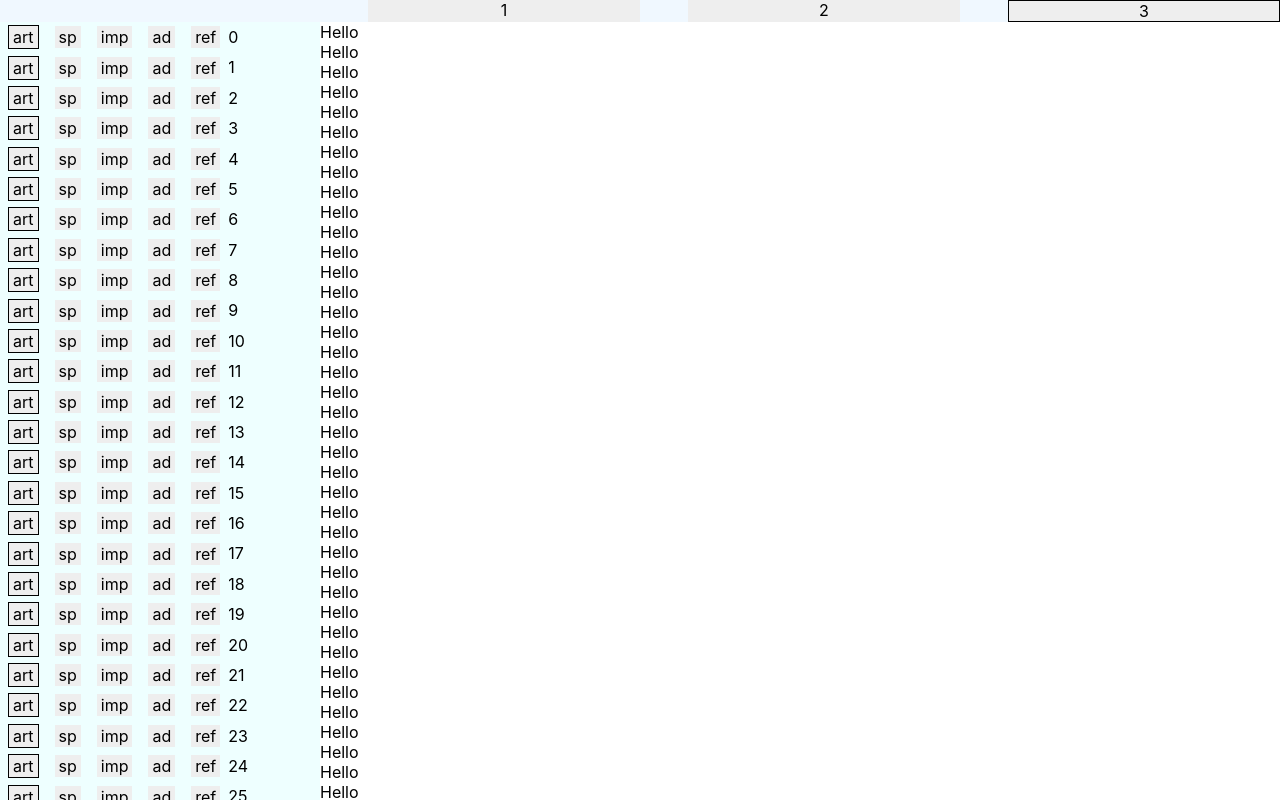
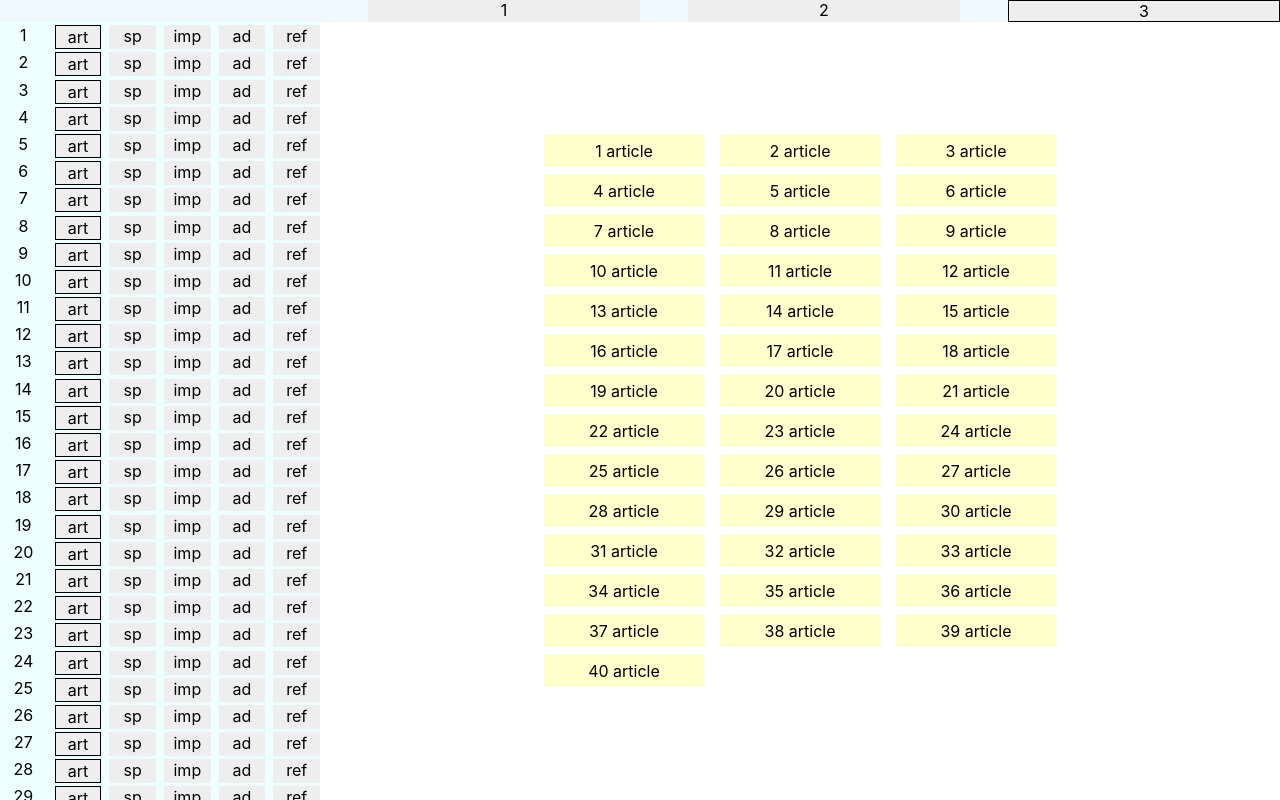
Before and after one commit to RaduW/news-layout-test, a React (Create React App) app: page / in a window 1280 px wide. Built offline with nearby package versions, Linux system fonts and the light colour scheme.

Commit message:
added main grid and some styles

```diff
--- a/src/App.scss
+++ b/src/App.scss
@@ -32,13 +32,22 @@ $left-panel-width: 20em;
 }
 
 .button-container{
+  display: grid;
+  grid-template-columns: repeat(6, 1fr);
+  grid-column-gap: 0.5em;
+  margin-top: 0.2em;
+}
+
+.item-name{
+  text-align: center;
 }
 
 .small-button {
+  text-align: center;
   display: inline-block;
   cursor: pointer;
   background-color: #eee;
-  margin: 0.2em 0.5em;
+  //margin: 0.2em 0.5em;
   padding: 1px 4px;
   &:hover{
     background-color: #ccc;
@@ -50,8 +59,95 @@ $left-panel-width: 20em;
   border: thin black solid;
 }
 
+.the-grid{
+  display:grid;
+  grid-gap: 0.5em 1em;
+  grid-auto-rows: 2em;
+  grid-auto-flow: row dense;
+}
+
+.item{
+  display: grid;
+  place-items: center;
+  text-align: center
+}
 
 .GridPanel {
   background-color: white;
   overflow-y: auto;
+  display: grid;
+  place-items: center;
 }
+
+.one-column {
+  grid-template-columns: repeat(1, 10em);
+  .article{
+  }
+  .sports{
+  }
+  .important{
+  }
+  .ad{
+  }
+  .references{
+  }
+
+
+}
+
+.two-columns{
+  grid-template-columns: repeat(2, 10em);
+
+  .article{
+  }
+  .sports{
+    grid-column-end: span 2;
+    grid-row-end: span 2;
+  }
+  .important{
+    grid-column-end: span 2;
+    grid-row-end: span 2;
+  }
+  .ad{
+  }
+  .references{
+  }
+
+}
+
+.three-columns{
+  grid-template-columns: repeat(3, 10em);
+  .article{
+  }
+  .sports{
+    grid-column-end: span 2;
+    grid-row-end: span 2;
+  }
+  .important{
+    grid-column-end: span 3;
+    grid-row-end: span 2;
+  }
+  .ad{
+    grid-row-end: span 2;
+  }
+  .references{
+    grid-column-end: span 3;
+    grid-row-end: span 2;
+  }
+}
+
+.article{
+  background-color: #ffc;
+}
+.sports{
+  background-color: #aaffaa;
+}
+.important{
+  background-color: #ff4;
+}
+.ad{
+  background-color: #faa;
+}
+.references{
+  background-color: #afafff;
+}
--- a/src/App.tsx
+++ b/src/App.tsx
@@ -1,4 +1,4 @@
-import React, { useState} from 'react'
+import React, {useState} from 'react'
 import './App.scss'
 
 type ElementType = "article" | "sports" | "important" | "ad" | "references"
@@ -14,10 +14,12 @@ interface AppState {
 
 }
 
-function initialAppState():AppState{
+function initialAppState(): AppState {
 
-    const elements = new Array<DisplayElement>(40).fill({type: "article", id:""}).map(
-        (elm,idx) => {  return {type:"article", id:`${idx}`} as DisplayElement}
+    const elements = new Array<DisplayElement>(40).fill({type: "article", id: ""}).map(
+        (elm, idx) => {
+            return {type: "article", id: `${idx + 1}`} as DisplayElement
+        }
     )
     return {
         columns: 3,
@@ -27,7 +29,7 @@ function initialAppState():AppState{
 
 export function App() {
     const [state, setState]: [AppState, (state: AppState) => void] = useState(initialAppState());
-    const setColumns = (columns: number) => setState({...state , columns})
+    const setColumns = (columns: number) => setState({...state, columns})
     return (
         <div className="App">
             <Toolbar columns={state.columns} setColumns={setColumns}/>
@@ -37,12 +39,12 @@ export function App() {
     )
 }
 
-interface ControlPanelProps{
+interface ControlPanelProps {
     elements: DisplayElement[]
 }
 
-function ControlPanel(props: ControlPanelProps){
-    const elements = props.elements.map( (elm)=>
+function ControlPanel(props: ControlPanelProps) {
+    const elements = props.elements.map((elm) =>
         <ElementController elm={elm}/>
     )
     return (<div className="ControlPanel">
@@ -50,17 +52,26 @@ function ControlPanel(props: ControlPanelProps){
     </div>)
 }
 
-interface GridPanelProps{
+interface GridPanelProps {
     columns: number
     elements: DisplayElement[]
 }
 
-function GridPanel(props: GridPanelProps){
-    const elements = props.elements.map( (_elm)=>
-        <div>Hello</div>
-    )
+function GridPanel(props: GridPanelProps) {
+    const elements = props.elements.map((elm) => GridItem(elm))
+
+    const numCols = props.columns;
+    const gridType = numCols === 3 ? "three-columns" : numCols === 2 ? "two-columns" : "one-column";
     return (<div className="GridPanel">
-        {elements}
+        <div className={`the-grid ${gridType}`}>
+            {elements}
+        </div>
+    </div>)
+}
+
+function GridItem(props: DisplayElement) {
+    return (<div className={`item ${props.type}`}>
+        {`${props.id} ${props.type}`}
     </div>)
 }
 
@@ -95,23 +106,24 @@ function ColumnsButton(props: ColumnsButtonProps) {
     )
 }
 
-interface ElementControllerProps{
+interface ElementControllerProps {
     elm: DisplayElement
 }
-function ElementController(props: ElementControllerProps){
-    const art_active = props.elm.type === 'article' ? "active": ""
-    const sp_active = props.elm.type === 'sports' ? "active": ""
-    const imp_active = props.elm.type === 'important' ? "active": ""
-    const ad_active = props.elm.type === 'ad' ? "active": ""
-    const ref_active = props.elm.type === 'references' ? "active": ""
+
+function ElementController(props: ElementControllerProps) {
+    const art_active = props.elm.type === 'article' ? "active" : ""
+    const sp_active = props.elm.type === 'sports' ? "active" : ""
+    const imp_active = props.elm.type === 'important' ? "active" : ""
+    const ad_active = props.elm.type === 'ad' ? "active" : ""
+    const ref_active = props.elm.type === 'references' ? "active" : ""
     return (
         <div className='button-container'>
+            <span className="item-name">{props.elm.id}</span>
             <span className={`small-button ${art_active}`}>art</span>
             <span className={`small-button ${sp_active}`}>sp</span>
             <span className={`small-button ${imp_active}`}>imp</span>
             <span className={`small-button ${ad_active}`}>ad</span>
             <span className={`small-button ${ref_active}`}>ref</span>
-            <span className="id">{props.elm.id}</span>
         </div>
     )
 }
```
